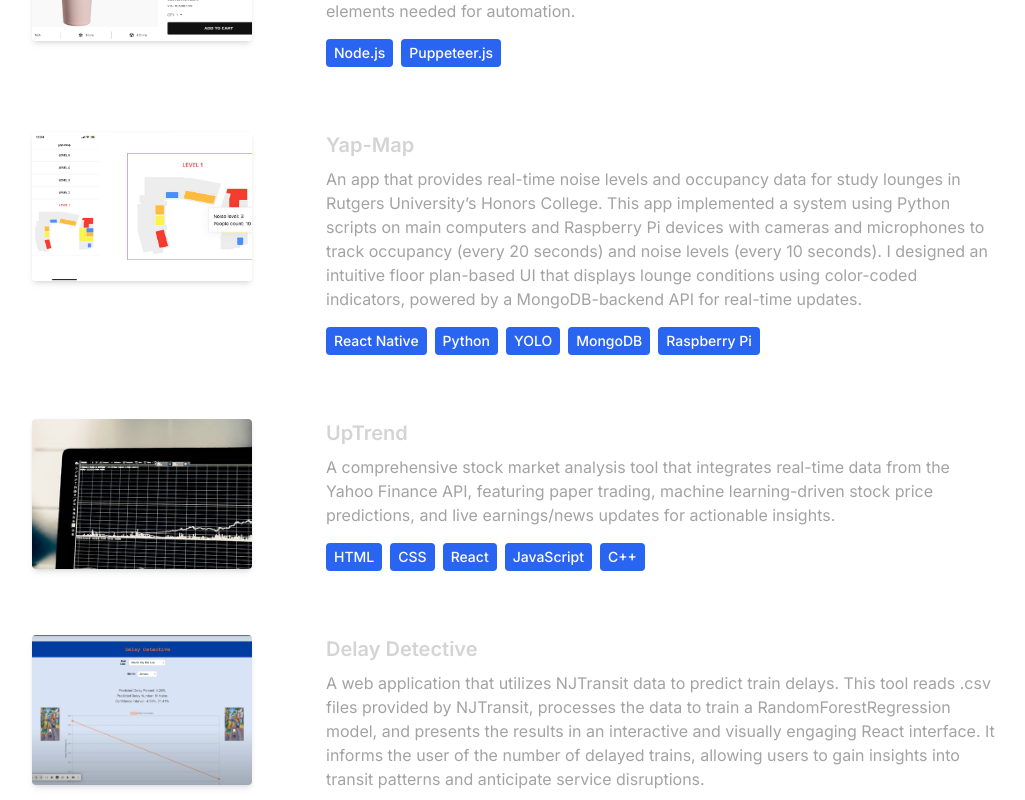
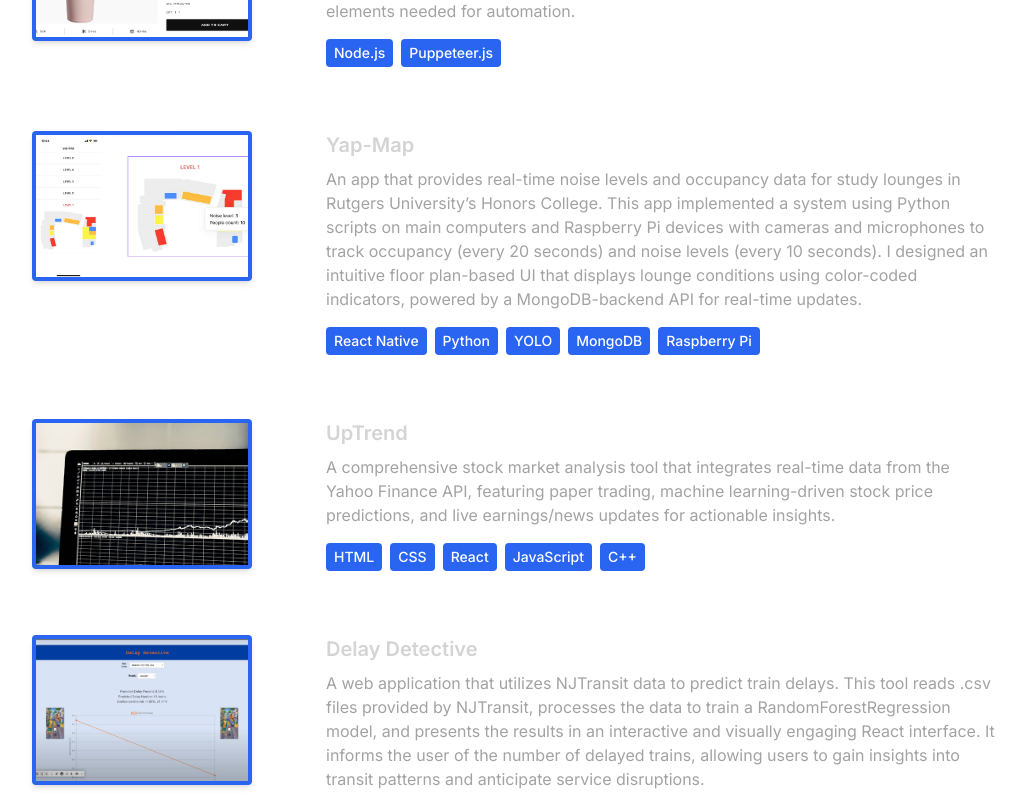
Before and after one commit to hatchakala/PortfolioWebsite, a React (Vite) app: page / in a window 1280 px wide. Shown: the part 3220-4020 px from the top of the page, without its empty margins (146-1171 px from the left). Built offline with nearby package versions, Linux system fonts and the light colour scheme.

Commit message:
fixed animations

```diff
--- a/src/components/Projects.jsx
+++ b/src/components/Projects.jsx
@@ -1,12 +1,5 @@
 import { PROJECTS } from "../constants";
 import { motion } from "framer-motion";
-
-const linkMap = {
-  "Stanley Cup Checkout Agent": "https://github.com/hatchakala/StanleyCupCheckoutAgent",
-  "Yap-Map": "https://dorahacks.io/buidl/22370",
-  "Delay Detective": "https://devpost.com/software/delay-detective",
-  "Portfolio Website": "https://athardhik.netlify.app/",
-};
 
 const Projects = () => {
   return (
@@ -28,21 +21,12 @@ const Projects = () => {
               transition={{ duration: 1 }}
               className="w-full lg:w-1/4 flex justify-center"
             >
-              {linkMap[project.title] ? (
-                <a href={linkMap[project.title]} target="_blank" rel="noopener noreferrer">
-                  <img
-                    src={project.image}
-                    alt={project.title}
-                    className="rounded shadow-md hover:scale-105 transition-transform duration-300 w-[220px] h-[150px] object-cover"
-                  />
-                </a>
-              ) : (
-                <img
-                  src={project.image}
-                  alt={project.title}
-                  className="rounded shadow-md w-[220px] h-[150px] object-cover"
-                />
-              )}
+              <img
+                src={project.image}
+                alt={project.title}
+                style={{ border: "4px solid #2965F1" }}
+                className="rounded shadow-md hover:scale-105 hover:-translate-y-1 transition-transform duration-300 w-[220px] h-[150px] object-cover cursor-pointer"
+              />
             </motion.div>
             <motion.div
               whileInView={{ opacity: 1, x: 0 }}
```
Also changed, not shown: 1 other file (tests, documents, lock files or other folders).
